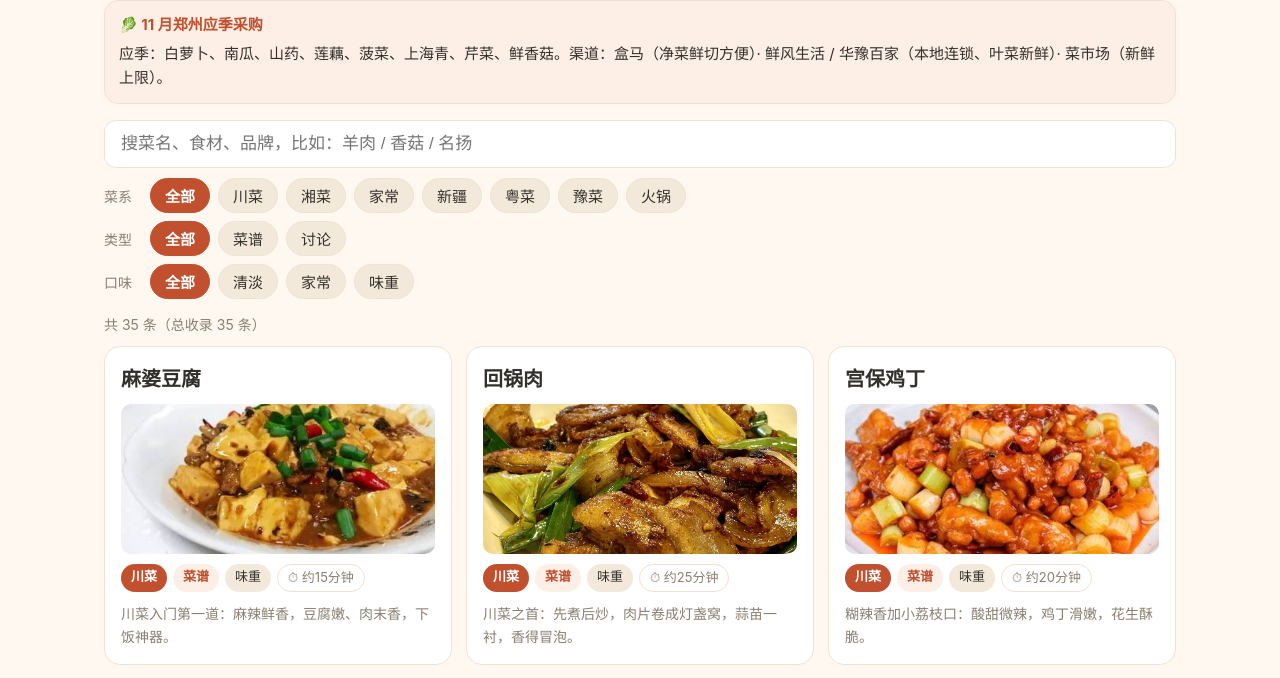
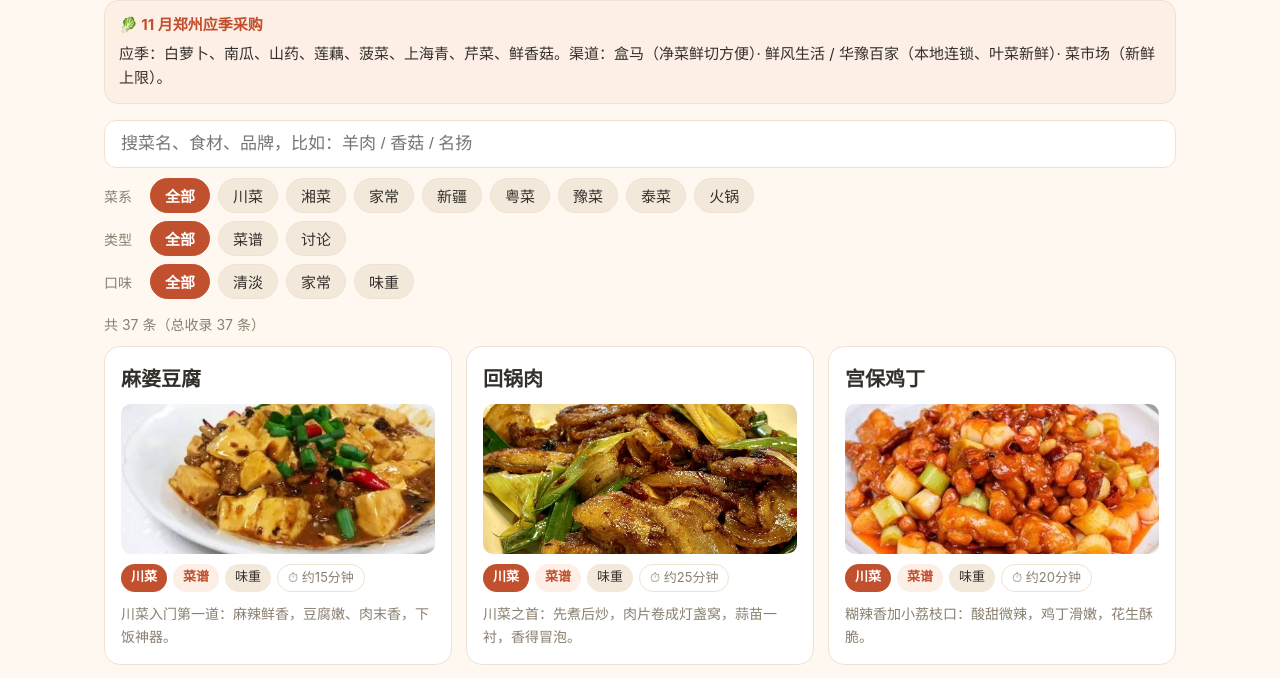
Before and after one commit to Joe12-24/home-recipes, a plain HTML site: page index.html in a window 1280 px wide. Shown: the part 110-788 px from the top of the page. Drawn offline with Linux system fonts and the light colour scheme.

Commit message:
新增泰菜2道：冬阴功汤（海鲜酸汤版）、冬阴功涮锅（同一汤底两种吃法）

```diff
--- a/index.html
+++ b/index.html
@@ -610,13 +610,45 @@ const ENTRIES = [
  tips:"烩面的魂是汤：羊骨和羊肉同熬、香料只放基础几样，汤白味正不膻；面片抹油久醒才扯得长不断；赶时间就买现成烩面坯，先把汤和配菜练好。",
  buy:"羊腿肉和羊骨在菜市场羊肉摊一次买齐，请摊主把骨头剁开；烩面坯在郑州面食店、菜市场面条摊和盒马都有卖，新手先从买坯开始练。",
  source:"妈妈模式整理（郑州羊肉烩面通行做法），2026-11-05 应高举要求单开一篇；无配图，后续可补自家实拍。"}
+,
+{id:"dongyingong-tang", name:"冬阴功汤（海鲜酸汤版）", cuisine:"泰菜", type:"菜谱", taste:"味重", time:"约35分钟", level:"简单", servings:"3-4人份",
+ desc:"酸辣鲜香的泰国国汤：虾和鱿鱼打主力，白玉菇蟹味菇吸汤，玉米、娃娃菜、豆腐都是家里现成的。关键只有一包冬阴功酱，其余全靠现有食材。",
+ cover:"img/dongyingong-tang.jpg", coverFrom:"封面配图：网络图片，来源 cncn.com",
+ ingredients:["大虾8-10只（留头）、鱿鱼1条","白玉菇1包、蟹味菇1包","嫩豆腐1盒、娃娃菜半棵、玉米1根切段","冬阴功酱2-3大勺","香茅2根、南姜1块、柠檬叶4-5片（或冬阴功香料包1个）","青柠2个、鱼露2勺、糖1小勺","小米辣2-3个、香菜少许","清水或鸡汤约1.2升","椰浆100毫升（可选，加了更浓滑）"],
+ steps:[
+  ["处理海鲜：虾开背去虾线、留着虾头；鱿鱼撕去外膜、去内脏，切圈或打花刀","约5分钟"],
+  ["玉米切段，娃娃菜撕成大片，豆腐切厚块，两种菇去根洗净","约5分钟"],
+  ["香茅拍松切段、南姜切片；汤锅加水或鸡汤，下香茅、南姜、柠檬叶和玉米段，先煮出香气","约8分钟"],
+  ["下冬阴功酱搅散，加鱼露、糖调味：酸辣咸鲜、咸鲜打底","约2分钟"],
+  ["先下白玉菇、蟹味菇、豆腐、娃娃菜，煮到菜软菇熟","约3分钟"],
+  ["下鱿鱼圈烫约1分钟到打卷，接着下大虾，煮到虾身变红弯曲就关火","约3分钟"],
+  ["关火后挤入青柠汁，放小米辣和香菜；尝一口：酸不够补青柠、咸不够补鱼露、太冲加一点糖（加椰浆的在这步一起下）","约2分钟"]],
+ heat:"海鲜只认顺序：鱿鱼和虾最后下、熟了就关火，多煮一分钟就老一分；青柠汁必须关火后加，煮久了发苦。",
+ tips:"虾头别扔：下汤后用勺背压一压，虾油出来汤才红亮鲜香；冬阴功酱本身带咸辣，鱼露一点点加着尝；没有新鲜香茅南姜，就买冬阴功酱加香料包的组合，别用生姜和黄柠檬硬替，香气不是一回事。",
+ buy:"冬阴功酱和香料包（香茅+南姜+柠檬叶组合装）在盒马、鲜风生活的进口调料区都有；青柠买泰国小青柠，鱼露认鱿鱼标或味露。这版不用牛肉——牛肉留给涮锅版，放酸汤里煮会柴、还抢海鲜的鲜。",
+ source:"妈妈模式整理（冬阴功通行做法，按高举现有食材适配），2026-11-16。"},
+{id:"dongyingong-huoguo", name:"冬阴功涮锅", cuisine:"泰菜", type:"菜谱", taste:"味重", time:"准备约25分钟，涮着吃", level:"简单", servings:"3-4人份",
+ desc:"和酸汤版同一套汤底，改成围着锅涮：牛肉片、虾、鱿鱼、菌菇、豆腐、娃娃菜、玉米全都能下，酸辣汤越涮越浓，最后煮米粉或浇饭收尾。",
+ cover:"img/dongyingong-huoguo.jpg", coverFrom:"封面配图：网络图片，来源 smzdm.com",
+ ingredients:["汤底：清水约2升、冬阴功酱3-4大勺、香茅2根、南姜1块、柠檬叶4-5片、鱼露2-3勺、糖1小勺、青柠2个","涮菜：牛肉片300克、大虾8-10只、鱿鱼1条切圈","白玉菇、蟹味菇各1包、嫩豆腐1盒、娃娃菜1棵、玉米1根切段","蘸料：小米辣、蒜、香菜、鱼露、青柠汁、糖（简易海鲜青酱）"],
+ steps:[
+  ["熬汤底：水烧开下香茅段、南姜片、柠檬叶和玉米段，先熬10分钟把香气熬出来","约10分钟"],
+  ["下冬阴功酱搅散，鱼露、糖调好底味，汤保持微沸；青柠汁先不放，吃前再补","约3分钟"],
+  ["备涮菜：牛肉切薄片（或现成肥牛片）不腌；虾去虾线留头，鱿鱼切圈，菌菇去根，豆腐切块，娃娃菜撕片，全部码盘","约10分钟"],
+  ["调蘸料：小米辣、蒜末、香菜碎，加鱼露2勺、青柠汁2勺、糖半勺、1勺热汤澥开，就是简易海鲜青酱，蘸牛肉海鲜都行","约3分钟"],
+  ["开涮：先下玉米、菌菇、豆腐把汤养浓（2-3分钟）；牛肉片涮到变色即出（约15秒）；虾约2分钟变红、鱿鱼圈40秒到1分钟打卷即出；娃娃菜最后下，1分钟就软","全程"],
+  ["汤越涮越浓，中途尝味补鱼露和青柠汁；最后用这锅汤煮米粉、粉丝或浇一碗米饭收尾","约5分钟"]],
+ heat:"全程微沸别大滚：滚太狠牛肉老、汤面浮沫也多；鱿鱼只认打卷，卷了就捞。",
+ tips:"生熟分开：夹生肉、生海鲜的筷子别直接入口，桌上多备一双公筷；牛肉千万别提前腌，酸汤涮的就是本味，靠青酱提鲜；家里人多直接做涮锅版，喝汤涮菜一锅全包，就是酸汤版的放大版。",
+ buy:"酱和香料包同酸汤版，用量翻倍即可；牛肉买鲜切牛肉片或肥牛卷都行，盒马、菜市场牛肉摊现切都可以。",
+ source:"妈妈模式整理，2026-11-16；与酸汤版为同一汤底的两种吃法。"}
 
 ];
 </script>
 <script>
 "use strict";
 const state = {cuisine:"全部", type:"全部", taste:"全部", kw:""};
-const CUISINES = ["全部","川菜","湘菜","家常","新疆","粤菜","豫菜","火锅"];
+const CUISINES = ["全部","川菜","湘菜","家常","新疆","粤菜","豫菜","泰菜","火锅"];
 const TYPES = ["全部","菜谱","讨论"];
 const TASTES = ["全部","清淡","家常","味重"];
 const grid = document.getElementById("grid");
```
